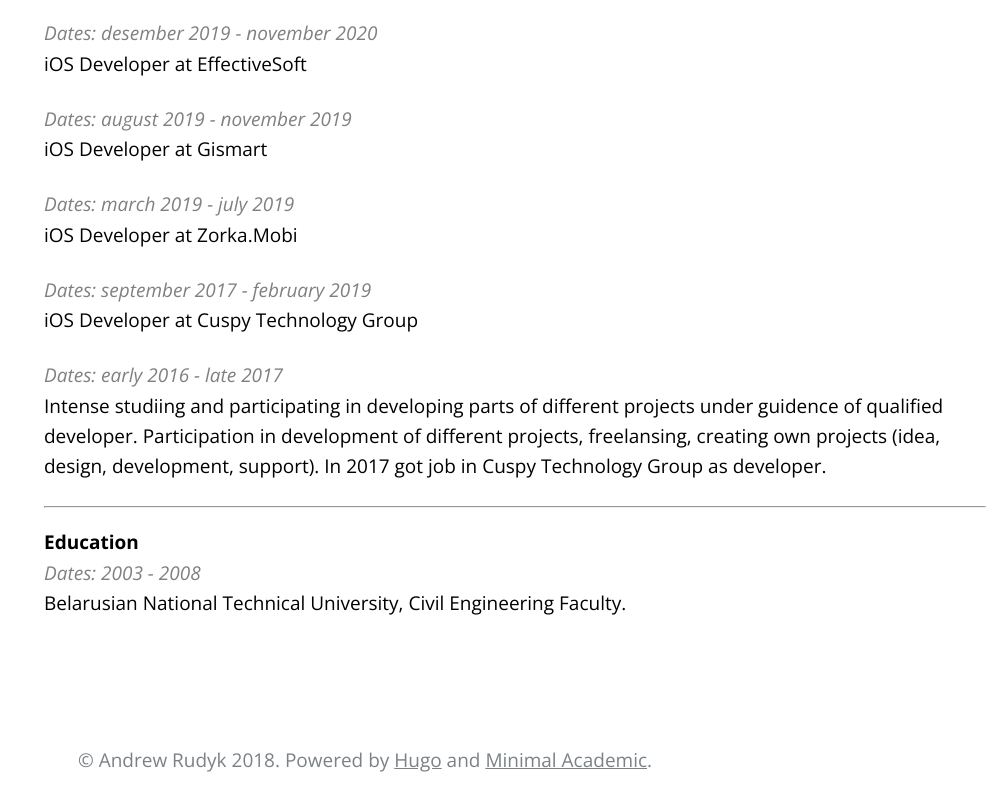
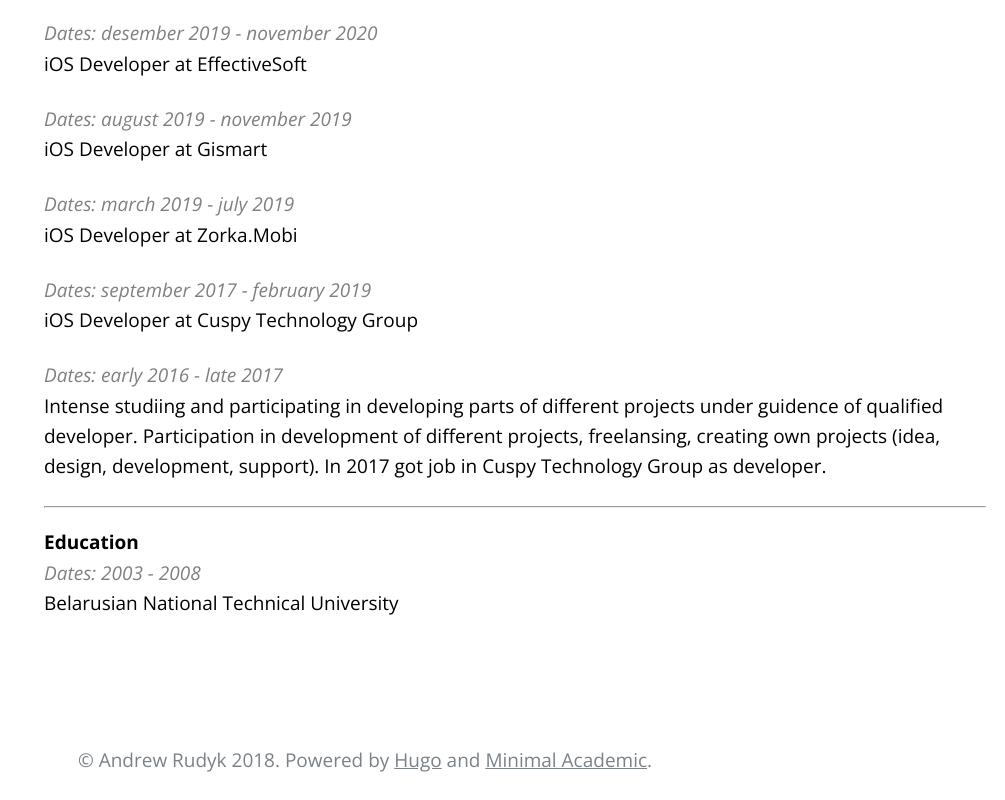
Before and after one commit to AndrewRudyk/andrewrudyk.github.io, a plain HTML site: page about/index.html in a window 1280 px wide. Shown: the part 1220-2020 px from the top of the page, without its empty margins (275-1280 px from the left). Drawn offline with nearby package versions, Linux system fonts and the light colour scheme; a web font is replaced by a local one.

Commit message:
Update: 2021.02 - 3

```diff
--- a/about/index.html
+++ b/about/index.html
@@ -158,7 +158,7 @@ In 2017 got job in Cuspy Technology Group as developer.</p>
 <hr>
 <p><strong>Education</strong> <br>
 <span style="color:gray"> <em>Dates: 2003 - 2008</em> </span><br>
-Belarusian National Technical University, Civil Engineering Faculty.</p>
+Belarusian National Technical University</p>
 
     </div>
 
```
